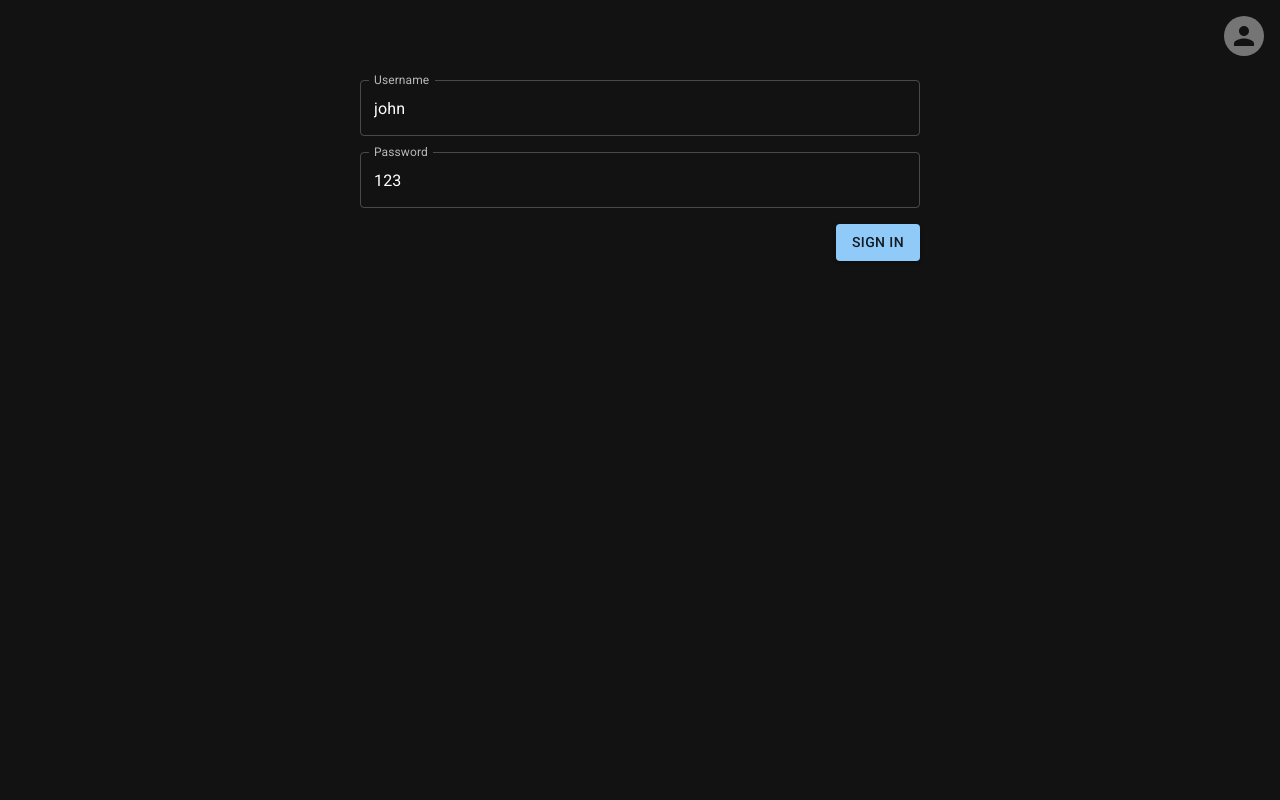
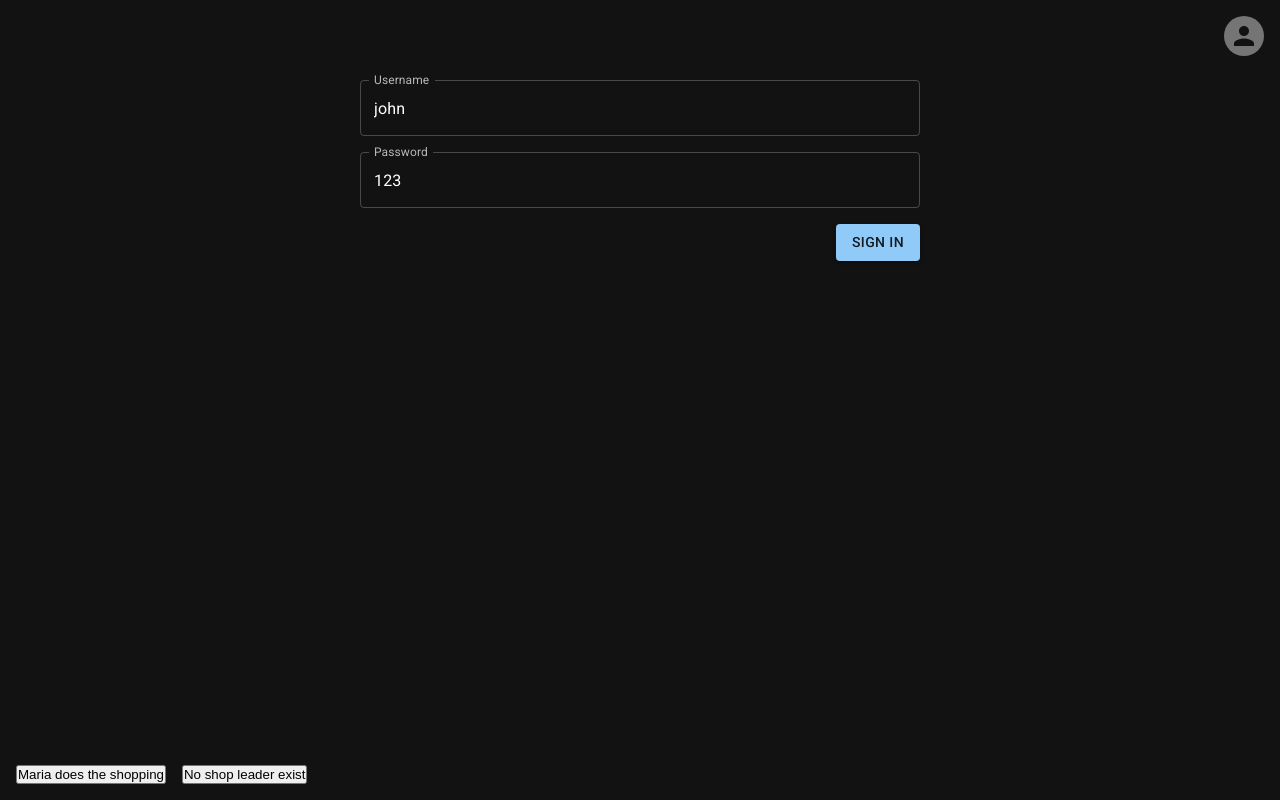
Before and after one commit to quentinkrammer/mampf, a React (Vite) app in the folder frontend/: page /auth in a window 1280 px wide. Built offline with nearby package versions, Linux system fonts and the light colour scheme; no server answers.

Commit message:
button to inject test data

```diff
--- /dev/null
+++ b/frontend/src/components/DbResetMenu.tsx
@@ -0,0 +1,29 @@
+import { get } from "../fetch";
+
+export function DbResetMenu() {
+  const onNoLeader = async () => {
+    const res = await get("users/iniDb/noLeader");
+    console.log(res?.body);
+    window.location.reload();
+  };
+
+  const onMaria = async () => {
+    const res = await get("users/iniDb/mariaIsLeader");
+    console.log(res?.body);
+    window.location.reload();
+  };
+  return (
+    <div
+      style={{
+        position: "fixed",
+        bottom: "1rem",
+        left: "1rem",
+        display: "flex",
+        gap: "1rem",
+      }}
+    >
+      <button onClick={onMaria}>Maria does the shopping</button>
+      <button onClick={onNoLeader}>No shop leader exist</button>
+    </div>
+  );
+}
--- a/frontend/src/main.tsx
+++ b/frontend/src/main.tsx
@@ -9,6 +9,7 @@ import { ReactQueryDevtools } from "@tanstack/react-query-devtools";
 import React from "react";
 import ReactDOM from "react-dom/client";
 import { RouterProvider } from "react-router-dom";
+import { DbResetMenu } from "./components/DbResetMenu";
 import "./index.css";
 import { router } from "./router";
 const queryClient = new QueryClient();
@@ -24,6 +25,7 @@ ReactDOM.createRoot(document.getElementById("root")!).render(
     <ThemeProvider theme={darkTheme}>
       <QueryClientProvider client={queryClient}>
         <CssBaseline />
+        <DbResetMenu />
         <RouterProvider router={router} />
         <ReactQueryDevtools />
       </QueryClientProvider>
```
Also changed, not shown: 2 other files (tests, documents, lock files or other folders).
